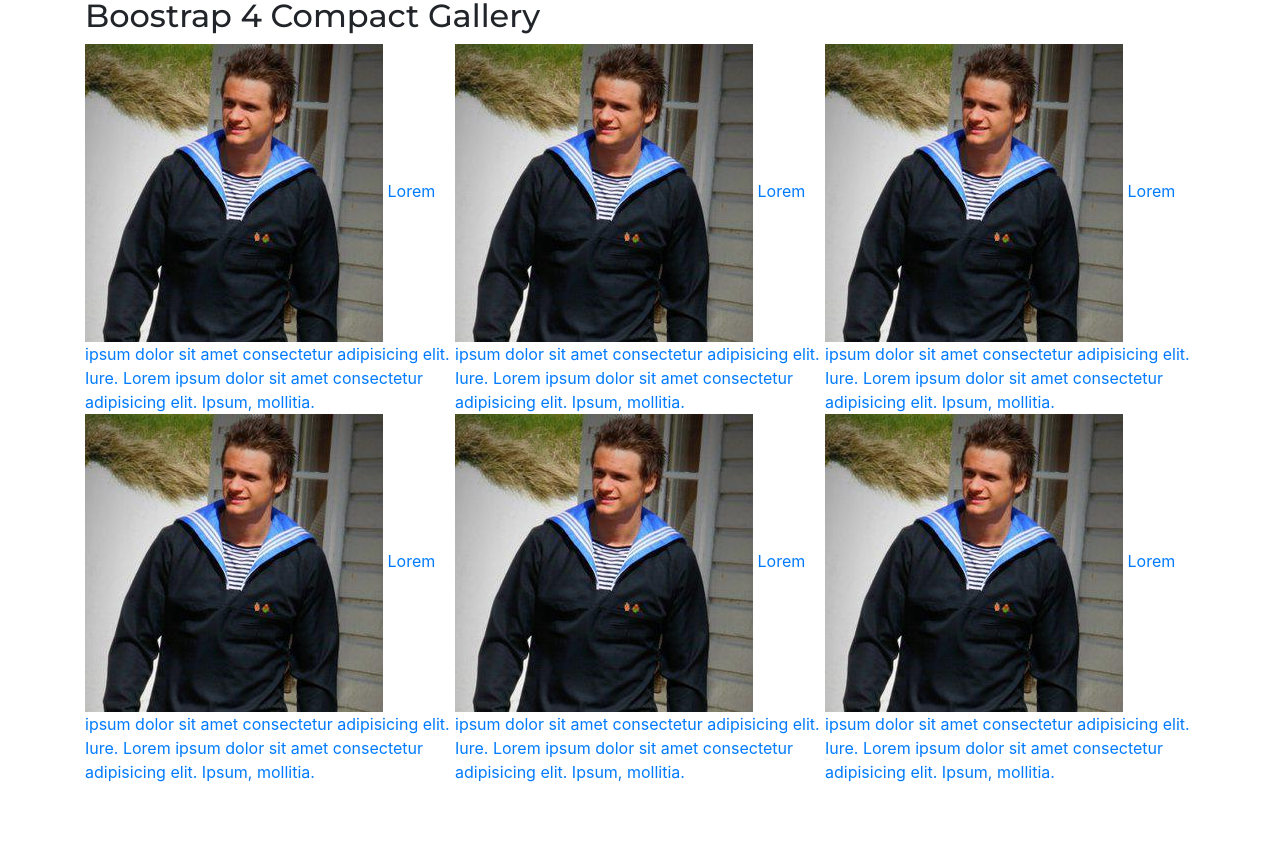
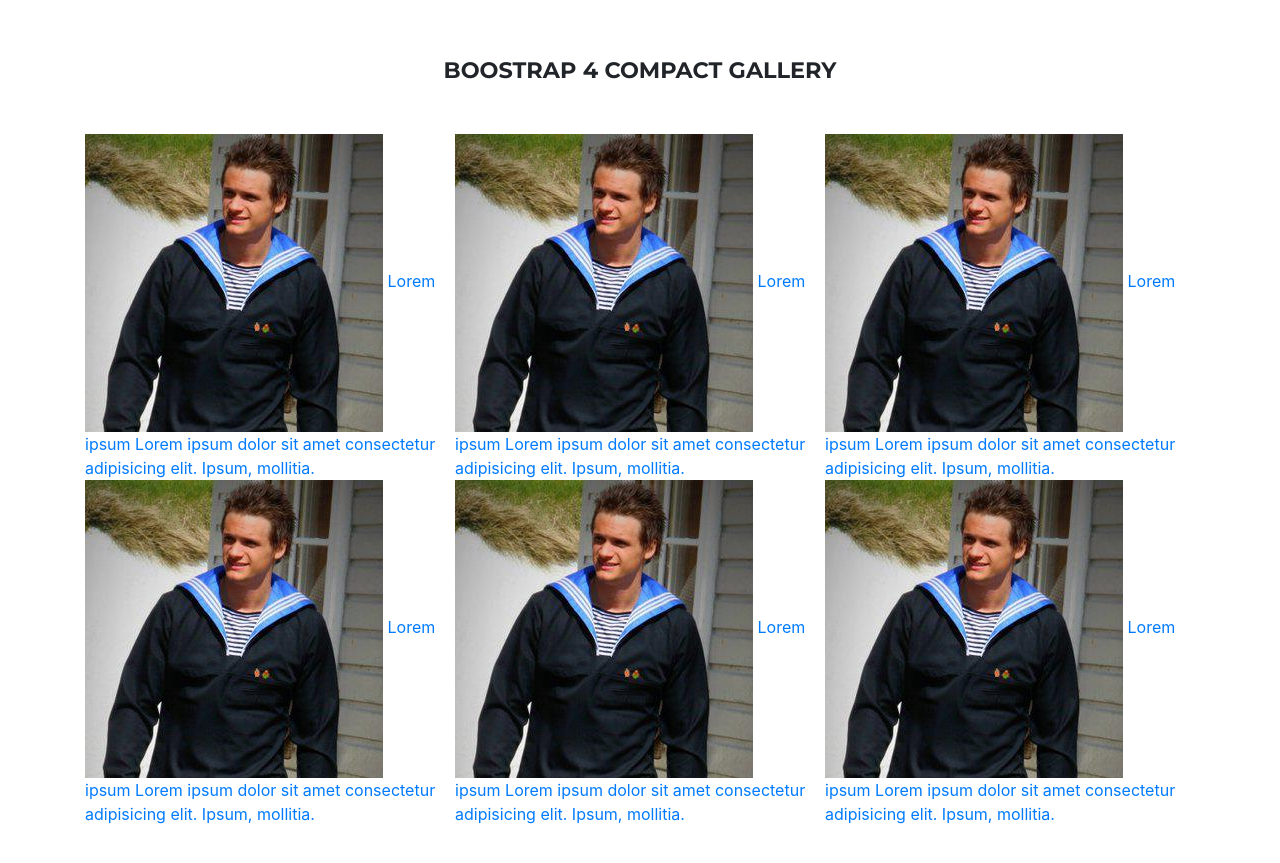
Before and after one commit to tormage/Portfolio, a plain HTML site: page index.html in a window 1280 px wide. Shown: the part 1385-2248 px from the top of the page. Before the commit the page ends 2169 px from the top, so only its background shows below. Drawn offline with nearby package versions, Linux system fonts and the light colour scheme.

Commit message:
Added css to image gallery

```diff
--- a/css/style.css
+++ b/css/style.css
@@ -67,6 +67,28 @@ p {
   font-weight: 500;
 }
 
+.gallery-block {
+  padding-bottom: 60px;
+  padding-top: 60px;
+}
+
+.gallery-block .heading {
+  margin-bottom: 50px;
+  text-align: center;
+}
+
+.gallery-block .heading h2 {
+  font-weight: 700;
+  font-size: 1.4rem;
+  text-transform: uppercase;
+}
+
+.gallery-block .compact-gallery .item {
+  overflow: hidden !important;
+  margin-bottom: 0 !important;
+  background: #000 !important;
+  opacity: 1 !important;
+}
 /* ID */
 #HeaderContainer {
   min-height: 100%;
--- a/index.html
+++ b/index.html
@@ -102,7 +102,7 @@
         </div>
     </section>
 
-    <section class="gallery-block compatct-gallery">
+    <section class="gallery-block compact-gallery">
         <div class="container">
             <div class="heading">
                 <h2>Boostrap 4 Compact Gallery</h2>
@@ -113,7 +113,7 @@
                     <a href="Bilder/TM.jpg" class="lightbox">
                         <img src="Bilder/TM.jpg" alt="">
                         <span class="description">
-                            <span class="description-heading">Lorem ipsum dolor sit amet consectetur adipisicing elit. Iure.</span>
+                            <span class="description-heading">Lorem ipsum</span>
                             <span class="description-body">Lorem ipsum dolor sit amet consectetur adipisicing elit. Ipsum,
                                 mollitia.
                             </span>
@@ -124,7 +124,7 @@
                     <a href="Bilder/TM.jpg" class="lightbox">
                         <img src="Bilder/TM.jpg" alt="">
                         <span class="description">
-                            <span class="description-heading">Lorem ipsum dolor sit amet consectetur adipisicing elit. Iure.</span>
+                            <span class="description-heading">Lorem ipsum</span>
                             <span class="description-body">Lorem ipsum dolor sit amet consectetur adipisicing elit. Ipsum,
                                 mollitia.
                             </span>
@@ -135,7 +135,7 @@
                     <a href="Bilder/TM.jpg" class="lightbox">
                         <img src="Bilder/TM.jpg" alt="">
                         <span class="description">
-                            <span class="description-heading">Lorem ipsum dolor sit amet consectetur adipisicing elit. Iure.</span>
+                            <span class="description-heading">Lorem ipsum</span>
                             <span class="description-body">Lorem ipsum dolor sit amet consectetur adipisicing elit. Ipsum,
                                 mollitia.
                             </span>
@@ -146,7 +146,7 @@
                     <a href="Bilder/TM.jpg" class="lightbox">
                         <img src="Bilder/TM.jpg" alt="">
                         <span class="description">
-                            <span class="description-heading">Lorem ipsum dolor sit amet consectetur adipisicing elit. Iure.</span>
+                            <span class="description-heading">Lorem ipsum</span>
                             <span class="description-body">Lorem ipsum dolor sit amet consectetur adipisicing elit. Ipsum,
                                 mollitia.
                             </span>
@@ -157,7 +157,7 @@
                     <a href="Bilder/TM.jpg" class="lightbox">
                         <img src="Bilder/TM.jpg" alt="">
                         <span class="description">
-                            <span class="description-heading">Lorem ipsum dolor sit amet consectetur adipisicing elit. Iure.</span>
+                            <span class="description-heading">Lorem ipsum</span>
                             <span class="description-body">Lorem ipsum dolor sit amet consectetur adipisicing elit. Ipsum,
                                 mollitia.
                             </span>
@@ -168,7 +168,7 @@
                     <a href="Bilder/TM.jpg" class="lightbox">
                         <img src="Bilder/TM.jpg" alt="">
                         <span class="description">
-                            <span class="description-heading">Lorem ipsum dolor sit amet consectetur adipisicing elit. Iure.</span>
+                            <span class="description-heading">Lorem ipsum</span>
                             <span class="description-body">Lorem ipsum dolor sit amet consectetur adipisicing elit. Ipsum,
                                 mollitia.
                             </span>
```
